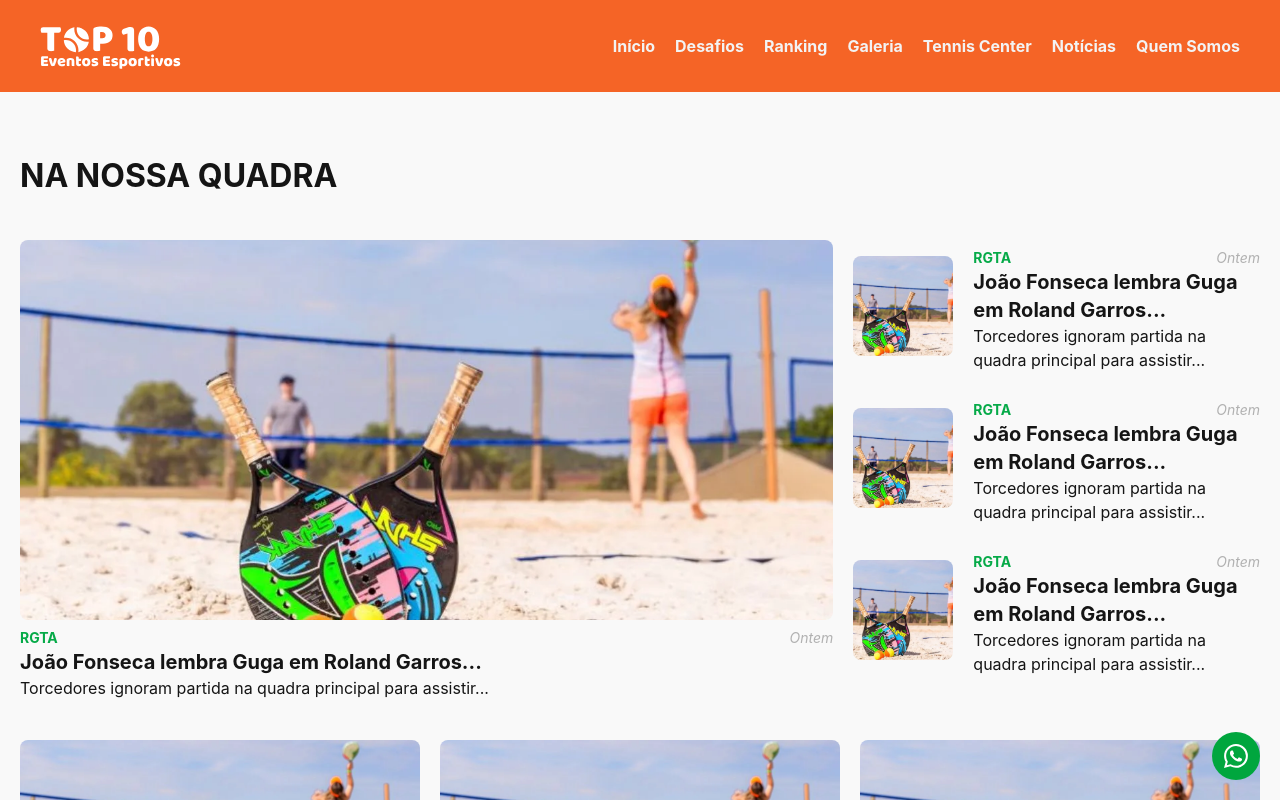
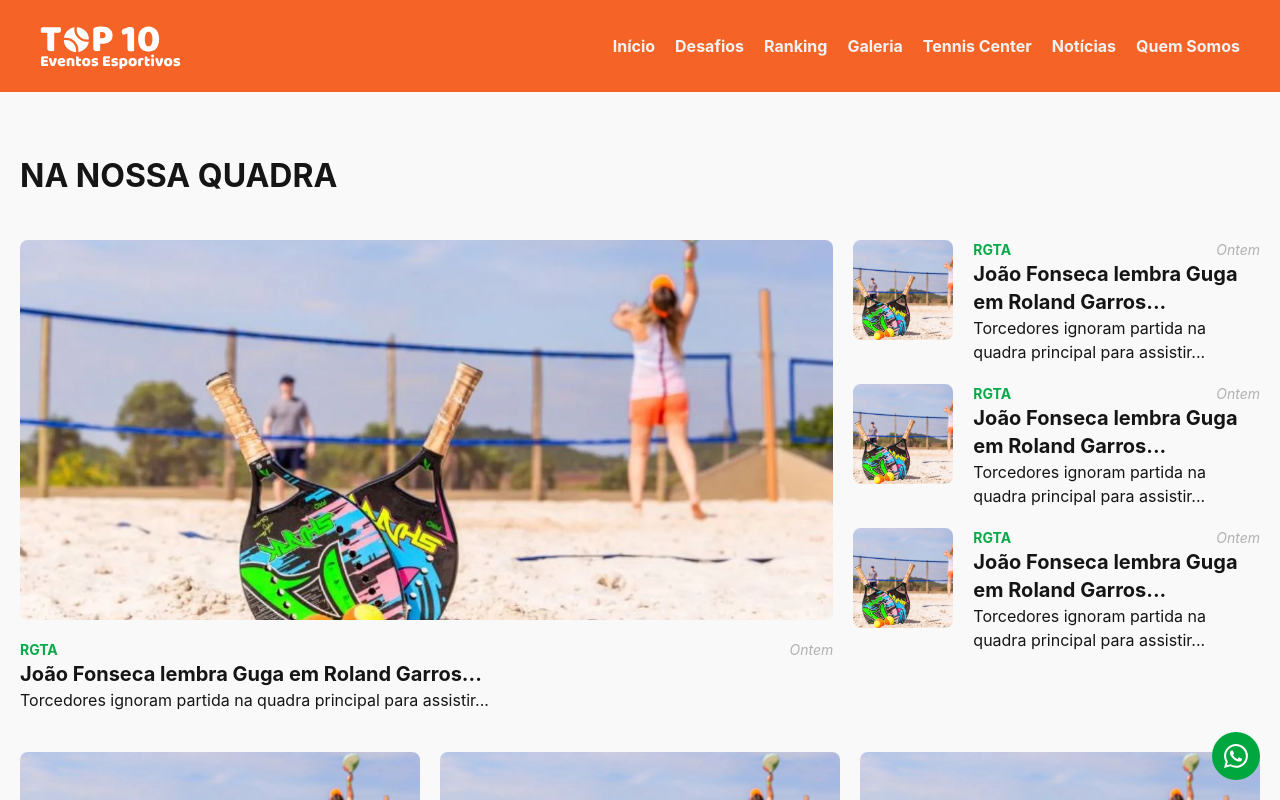
Before and after one commit to mjuliamiosso/top-10-eventos-esportivos, a Next.js app in the folder frontend/: page /news in a window 1280 px wide. Shown: the top 800 px of the page. Built offline with nearby package versions, Linux system fonts and the light colour scheme.

Commit message:
styles: news component

```diff
--- a/frontend/src/components/news/News.tsx
+++ b/frontend/src/components/news/News.tsx
@@ -23,10 +23,10 @@ const News: FC<NewsProps> = ({
     <div
       className={`flex ${
         isHorizontal
-          ? "flex-row gap-5 items-center"
+          ? "flex-row gap-5"
           : isResponsive
           ? "flex-row lg:flex-col gap-5"
-          : "flex-col"
+          : "flex-col gap-5"
       }`}
     >
       {/* Imagem */}
@@ -49,7 +49,7 @@ const News: FC<NewsProps> = ({
 
       {/* Texto */}
       <div className={`${isHorizontal || isResponsive ? "flex-1" : ""}`}>
-        <div className="flex justify-between mt-2">
+        <div className="flex justify-between">
           <p className="text-[var(--secondary-color)] text-sm font-bold">
             RGTA
           </p>
```
